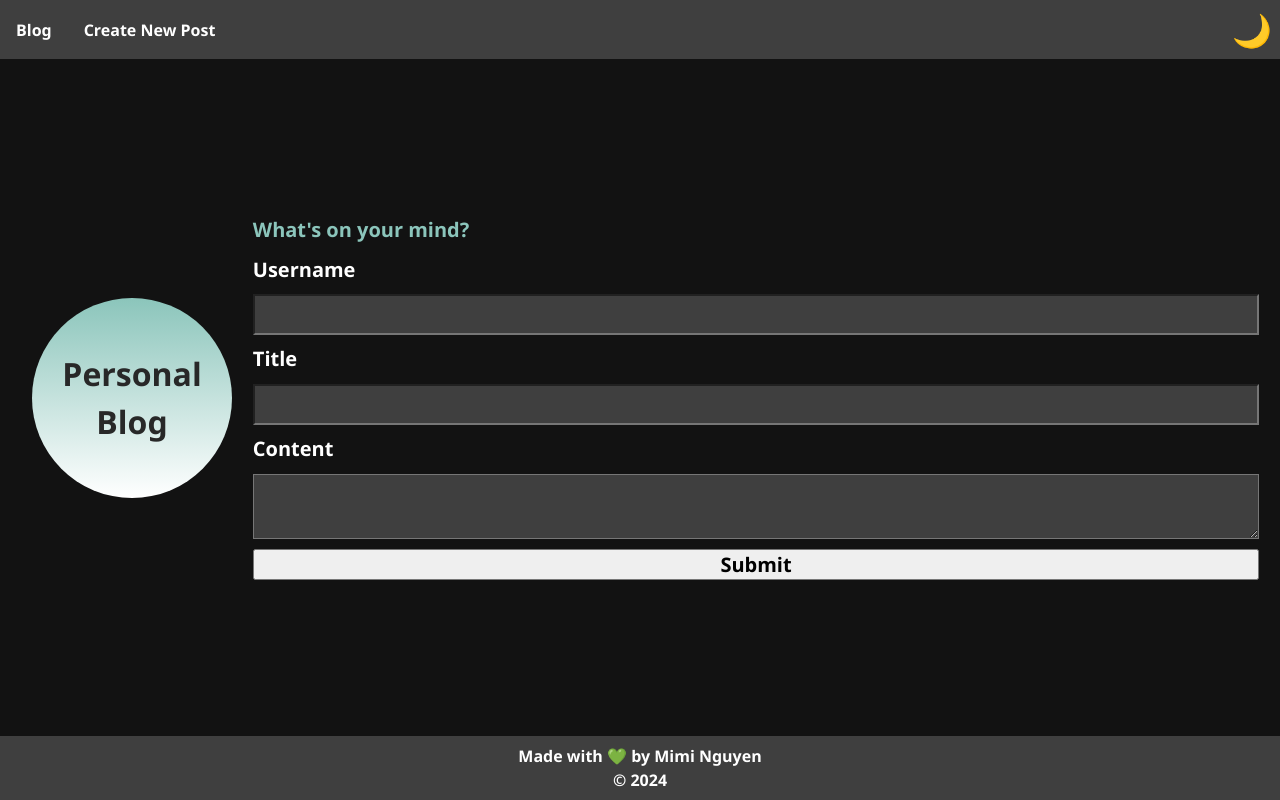
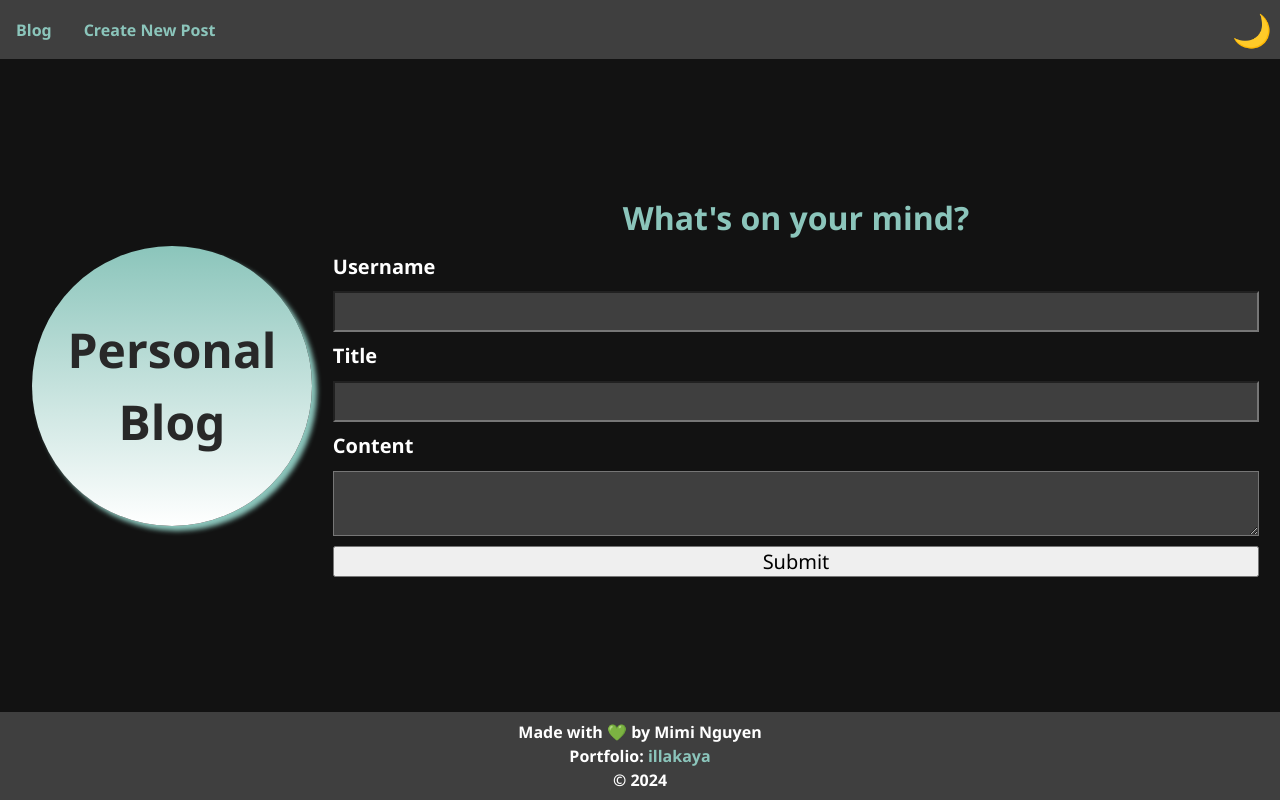
Before and after one commit to illakaya/my-blog-posts-dom, a plain HTML site: page index.html in a window 1280 px wide. Both pictures are taken after a click on the button "☀️". Drawn offline with Linux system fonts and the light colour scheme.

Commit message:
reordered the code so that it follows a logical structure

```diff
--- a/assets/css/reset.css
+++ b/assets/css/reset.css
@@ -17,21 +17,21 @@
     font-family: sans-serif;
   }
 
-  input, select, option, optgroup, textarea, button,
-  pre, code {
-    font-size: 100%;
-    font-family: inherit;
-  }
-
   ol, ul {
     list-style: none;
   }
 
   a {
     text-decoration: none;
-    color: black;
+    color: #3f3f3f;
   }
 
   a:hover {
-    color: white;
+    color: #121212;
   }
+
+  input, select, option, optgroup, textarea, button,
+  pre, code {
+    font-size: 100%;
+    font-family: inherit;
+  }
--- a/assets/css/styles.css
+++ b/assets/css/styles.css
@@ -25,12 +25,17 @@ body {
     color: var(--dark0);
     }
 
-#navbar ul {
+#navbar ul, #navbar div {
     display: flex;
     flex-direction: column;
     justify-content: space-between;
     align-items: center;
     font-weight: bolder;
+}
+
+
+#back {
+    padding: 0.5rem;
 }
 
 #light-mode {
@@ -47,24 +52,26 @@ main {
     flex-grow: 1;
 }
 
+h1 {
+    display: flex;
+    text-align: center;
+    align-items: center;
+    align-self: center;
+    font-size: 3rem;
+    width: 17.5rem;
+    height: 17.5rem;
+    border-radius: 50%;
+    margin: 1rem;
+    background-image: linear-gradient(var(--light1), var(--light0));
+    color: var(--dark1);
+    box-shadow:  5px 5px 5px var(--light1);
+}
+
 footer {
     padding: 0.5rem;
     background-color: var(--light1);
     text-align: center;
     font-weight: bolder;
-}
-
-h1 {
-    display: flex;
-    text-align: center;
-    align-items: center;
-    align-self: center;
-    width: 12.5rem;
-    height: 12.5rem;
-    border-radius: 50%;
-    margin: 1rem;
-    background-image: linear-gradient(var(--light1), var(--light0));
-    color: var(--dark1);
 }
 
 form {
@@ -73,10 +80,27 @@ form {
     flex-grow: 1;
 }
 
+form h2 {
+    font-size: 2rem;
+    text-align: center;
+}
+
 form * {
     margin: 0.3rem;
-    font-weight: bold;
     font-size: 1.25em;
+}
+
+label {
+    font-weight: bolder;
+}
+
+input {
+    padding: 0.3rem;
+}
+
+textarea {
+    padding: 0.3rem;
+    resize: vertical;
 }
 
 #blog {
@@ -94,13 +118,34 @@ span {
     font-style: italic;
 }
 
-input {
-    padding: 0.3rem;
+
+.dark #navbar, .dark footer {
+    background-color: var(--dark2);
 }
 
-textarea {
-    padding: 0.3rem;
-    resize: vertical;
+.dark h2, .dark a {
+    color: var(--light1);
+}
+
+.dark a:hover {
+    color: var(--light0);
+}
+
+.dark main {
+    background-color: var(--dark0);
+}
+
+.dark p, .dark span, .dark label {
+    color: var(--light0);
+}
+
+.dark input, .dark textarea {
+    background-color: var(--dark2);
+    color: var(--light0);
+}
+
+.dark #blog div {
+    background-color: var(--dark1);
 }
 
 /* Use media query so when the page changes to a size larger than mobile, the following css blocks execute */
@@ -118,8 +163,10 @@ textarea {
     }
 
     /* push nav bar to the left side of the screen whilst keeping the light mode button on the right */
-    #light-mode {
+    #navbar div {
+        flex-direction: row;
         margin-left: auto;
+
     }
 
     /* make each section flow as a row instead of a column */
@@ -128,28 +175,3 @@ textarea {
         align-items: center;
     }
 }
-
-.dark p, .dark span, .dark label, .dark a {
-    color: var(--light0);
-}
-
-.dark input, .dark textarea {
-    background-color: var(--dark2);
-    color: #ffffff;
-}
-
-.dark h2 {
-    color: var(--light1);
-}
-
-.dark main {
-    background-color: var(--dark0);
-}
-
-.dark #navbar, .dark footer {
-    background-color: var(--dark2);
-}
-
-.dark #blog div {
-    background-color: var(--dark1);
-}
--- a/index.html
+++ b/index.html
@@ -15,7 +15,7 @@
                 <li><a href="blog.html">Blog</a></li>
                 <li><a href="index.html">Create New Post</a></li>
             </ul>
-            <button id="light-mode">☀️</button>
+            <div><button id="light-mode">☀️</button></div>
         </div>
     </header>
 
@@ -38,6 +38,7 @@
     <!-- add a footer to the page -->
     <footer>
         <p>Made with 💚 by Mimi Nguyen</p>
+        <p>Portfolio: <a href="https://illakaya.github.io/Mimi-Nguyen-Portfolio/">illakaya</a></p>
         <p>&copy 2024</p>
     </footer>
 
```
Also changed, not shown: assets/js/blog.js (+10 -0 lines), blog.html (+5 -1 lines).
